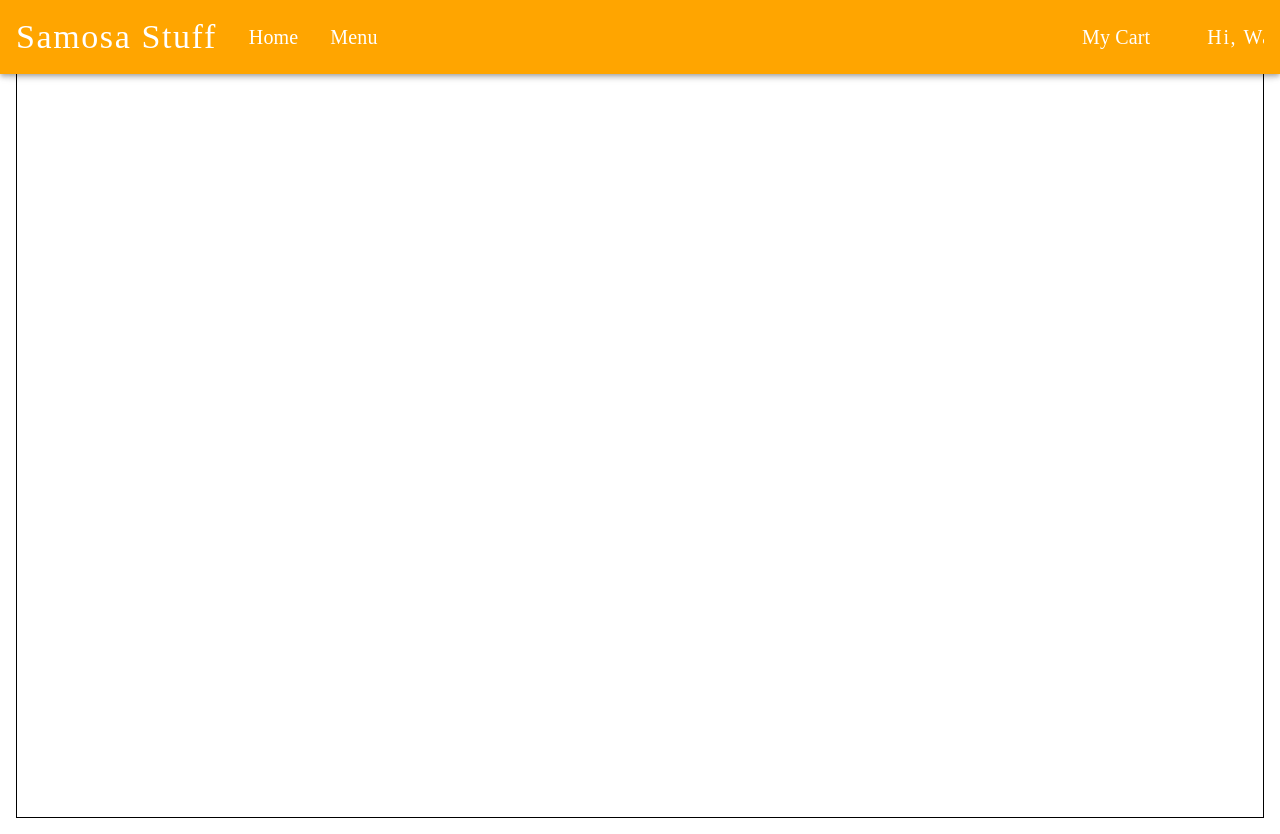
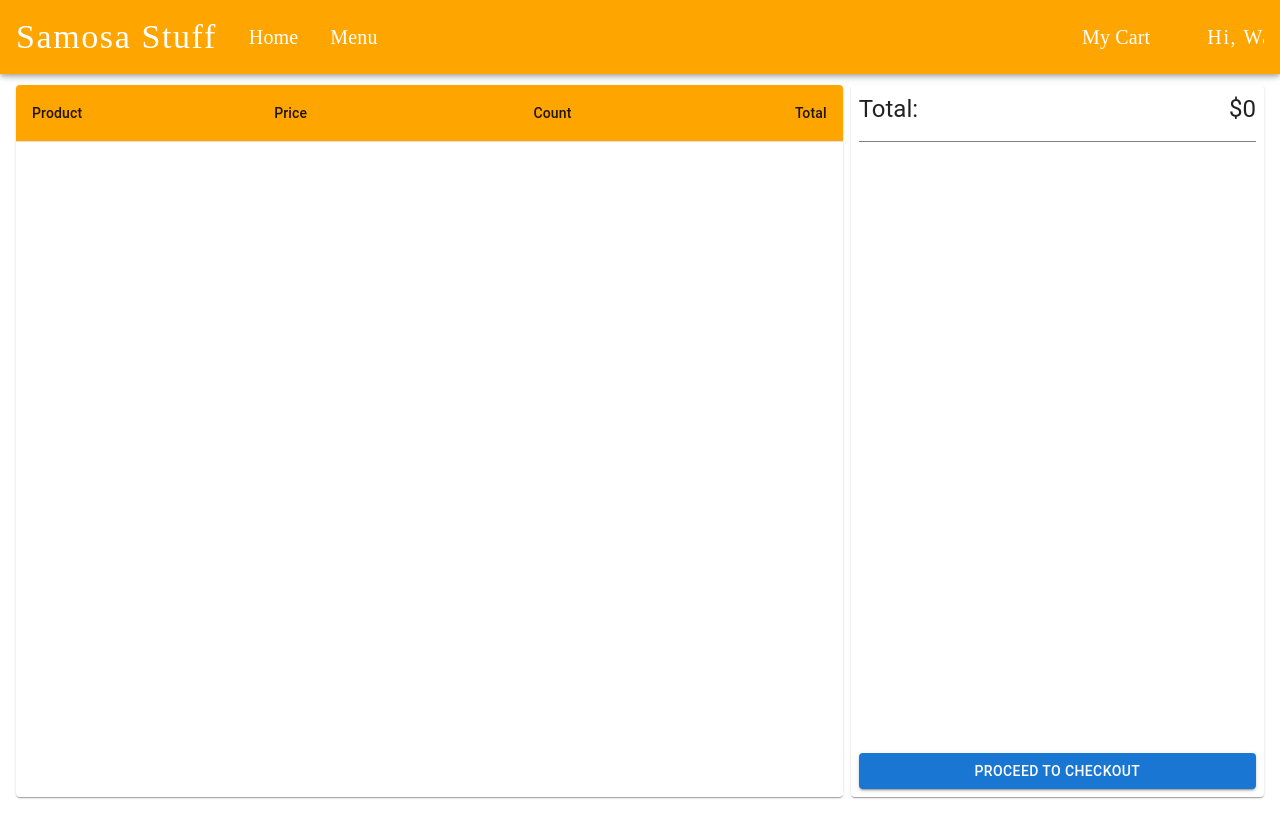
Before and after one commit to imadsyed333/frontend, a React (Create React App) app: page /cart in a window 1280 px wide. After the commit the page ends 800 px from the top, so only its background shows below. Built offline with nearby package versions, Linux system fonts and the light colour scheme.

Commit message:
Streamlined cart UI, implemented deletion and changing of product counts

```diff
--- a/src/ui/components/CartTable.tsx
+++ b/src/ui/components/CartTable.tsx
@@ -1,13 +1,23 @@
-import { Card, Table, TableBody, TableCell, TableContainer, TableFooter, TableHead, TableRow } from '@mui/material'
-import React, { useContext, useEffect, useState } from 'react'
+import { Button, Table, TableBody, TableCell, TableContainer, TableHead, TableRow } from '@mui/material'
+import React, { useContext } from 'react'
 import { StoreContext } from '../../StoreContext'
 import { IncrementalButton } from './IncrementalButton'
+import { Purchase } from '../../constants'
+import { Delete } from '@mui/icons-material'
 
 export const CartTable = () => {
     const { cart, setCart } = useContext(StoreContext)
 
-    const setCountAt = (product_id: number, value: number) => {
+    const setCountAt = (key: number, value: number) => {
+        const copyCart: Purchase[] = [...cart]
+        copyCart[key].count = value
+        setCart(copyCart)
+    }
 
+    const deletePurchaseAt = (key: number) => {
+        const copyCart: Purchase[] = [...cart]
+        copyCart.splice(key, 1)
+        setCart(copyCart)
     }
 
     return (
@@ -17,20 +27,33 @@ export const CartTable = () => {
                     backgroundColor: 'orange',
                 }}>
                     <TableRow>
-                        <TableCell align='center'>Product</TableCell>
-                        <TableCell align='right'>Price</TableCell>
+                        <TableCell align='left' padding='none' size='small'></TableCell>
+                        <TableCell align='left'>Product</TableCell>
+                        <TableCell align='left'>Price</TableCell>
                         <TableCell align='center'>Count</TableCell>
                         <TableCell align='right'>Total</TableCell>
                     </TableRow>
                 </TableHead>
                 <TableBody>
                     {
-                        cart.map((purchase) => (
-                            <TableRow key={purchase.product_id}>
-                                <TableCell align='center'>{purchase.product_name}</TableCell >
-                                <TableCell align='right'>${purchase.product_price}</TableCell>
-                                <TableCell>
-                                    <IncrementalButton count={purchase.count} setCount={(value: number) => { setCountAt(purchase.product_id, value) }} />
+                        cart.map((purchase, key) => (
+                            <TableRow key={key}>
+                                <TableCell align='left' padding='none' size='small'>
+                                    <Button onClick={() => { deletePurchaseAt(key) }} sx={{
+                                        py: 1
+                                    }}>
+                                        <Delete sx={{
+                                            color: 'red',
+                                        }} />
+                                    </Button>
+                                </TableCell>
+                                <TableCell align='left'>{purchase.product_name}</TableCell >
+                                <TableCell align='left'>${purchase.product_price}</TableCell>
+                                <TableCell sx={{
+                                    px: 1
+                                }}>
+
+                                    <IncrementalButton count={purchase.count} setCount={(value: number) => { setCountAt(key, value) }} />
                                 </TableCell>
                                 <TableCell align='right'>${purchase.product_price * purchase.count}</TableCell>
                             </TableRow>
--- a/src/ui/components/IncrementalButton.tsx
+++ b/src/ui/components/IncrementalButton.tsx
@@ -1,7 +1,8 @@
-import { Box, Button, Typography } from '@mui/material'
+import { Box, Button, Input, Typography } from '@mui/material'
 import AddIcon from '@mui/icons-material/Add'
 import RemoveIcon from '@mui/icons-material/Remove'
-import React, { useState } from 'react'
+import { NumberField } from '@base-ui-components/react'
+import React from 'react'
 
 export const IncrementalButton = ({ count, setCount }: { count: number, setCount: Function }) => {
 
@@ -18,14 +19,7 @@ export const IncrementalButton = ({ count, setCount }: { count: number, setCount
         <Box sx={{
             display: 'flex',
             flexDirection: 'row',
-            justifyContent: 'center',
-            alignItems: 'center',
-            my: 1,
-        }}>
-            <Box sx={{
-                display: 'flex',
-                flexDirection: 'row',
-                justifyContent: 'center',
+            justifyContent: 'space-between',
             alignItems: 'center',
             backgroundColor: 'white',
             border: 1,
@@ -42,6 +36,5 @@ export const IncrementalButton = ({ count, setCount }: { count: number, setCount
                 color: 'black'
             }}><AddIcon /></Button>
         </Box>
-        </Box>
     )
 }
--- a/src/ui/pages/Cart.tsx
+++ b/src/ui/pages/Cart.tsx
@@ -1,25 +1,78 @@
-import React, { useContext } from 'react'
+import React, { useContext, useEffect, useState } from 'react'
 import { StoreContext } from '../../StoreContext'
-import { Box, Typography } from '@mui/material'
-import { PurchaseCard } from '../components/PurchaseCard'
+import { Box, Button, Card, Typography } from '@mui/material'
+import { CartTable } from '../components/CartTable'
 
 export const Cart = () => {
-    const { cart, setCart } = useContext(StoreContext)
+    const [cartTotal, setCartTotal] = useState(0)
+    const { cart } = useContext(StoreContext)
+
+    useEffect(() => {
+        let sum = 0
+        cart.forEach(purchase => {
+            sum += (purchase.count * purchase.product_price)
+        })
+        setCartTotal(sum)
+    }, [cart])
 
     return (
         <Box sx={{
             display: 'flex',
-            flexDirection: 'column',
+            flexDirection: 'row',
             justifyContent: 'center',
             alignItems: 'center',
-            minHeight: '100vh',
-            border: 1,
-            borderColor: 'black',
-            m: 2
+            height: '89vh',
+            mt: '85px',
+            mx: 2
         }}>
-            {cart.map((purchase) =>
-                <PurchaseCard key={purchase.product_id} purchase={purchase} />
-            )}
-        </Box>
+            <Box sx={{
+                display: 'flex',
+                flex: 2,
+                height: '100%',
+                flexDirection: 'row',
+                justifyContent: 'right',
+                alignItems: 'center',
+            }}>
+                <Card sx={{
+                    height: '100%',
+                    width: '100%',
+                }}>
+                    <CartTable />
+                </Card>
+
+            </Box>
+            <Box sx={{
+                display: 'flex',
+                flex: 1,
+                height: '100%',
+                width: '100%',
+                ml: 1,
+            }}>
+                <Card sx={{
+                    display: 'flex',
+                    flexDirection: 'column',
+                    justifyContent: 'space-between',
+                    height: '100%',
+                    width: '100%'
+                }}>
+                    <Box sx={{
+                        display: 'flex',
+                        flexDirection: 'row',
+                        alignItems: 'center',
+                        justifyContent: 'space-between',
+                        m: 1,
+                        pb: 2,
+                        borderBottom: 1,
+                        borderColor: 'gray'
+                    }}>
+                        <Typography variant='h5'>Total:</Typography>
+                        <Typography variant='h5'>${cartTotal}</Typography>
+                    </Box>
+                    <Button variant='contained' sx={{
+                        m: 1,
+                    }}>Proceed to Checkout</Button>
+                </Card>
+            </Box >
+        </Box >
     )
 }
```
Lines whose indentation alone changed are shown as unchanged.
